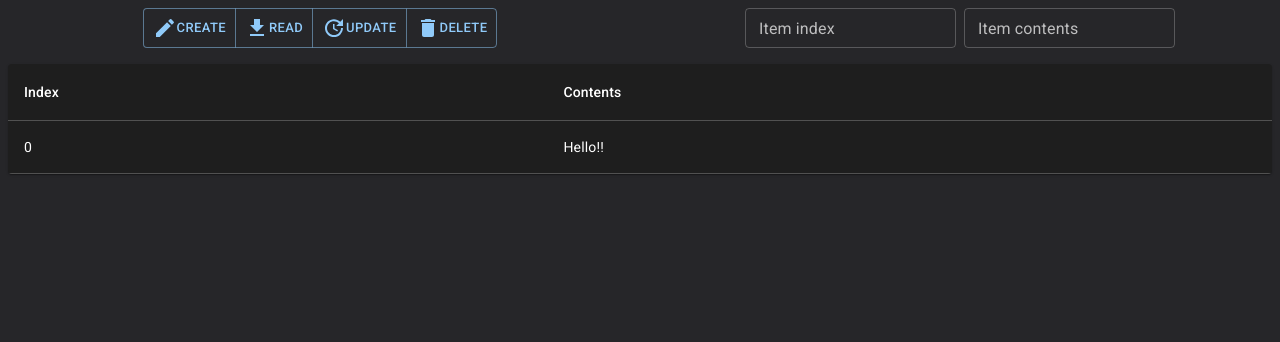
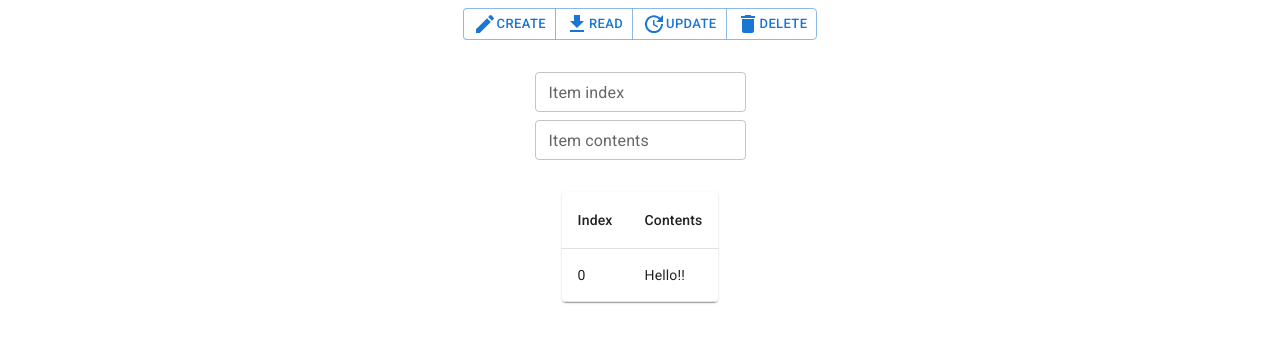
Before and after one commit to artemisia0/TODOListManager, a React (Create React App) app in the folder frontend/: page / in a window 1280 px wide. Shown: the top 342 px of the page. Built offline with nearby package versions, Linux system fonts and the light colour scheme.

Commit message:
Slightly changed frontend

```diff
--- a/frontend/src/ContentsTable.jsx
+++ b/frontend/src/ContentsTable.jsx
@@ -9,7 +9,7 @@ import Paper from '@mui/material/Paper';
 
 export default function ContentsTable() {
 	return (
-		<TableContainer component={Paper}>
+		<TableContainer component={Paper} alignItems="center">
 			<Table>
 				<TableHead>
 					<TableRow>
--- a/frontend/src/index.css
+++ b/frontend/src/index.css
@@ -1,7 +1,3 @@
 * {
 	font-family: 'Liberation Sans';
 }
-
-body {
-	background-color: #262629;
-}
--- a/frontend/src/index.jsx
+++ b/frontend/src/index.jsx
@@ -18,39 +18,47 @@ import './index.css';
 
 import ButtonGroup from '@mui/material/ButtonGroup';
 import {ThemeProvider, createTheme} from '@mui/material/styles';
-import {Grid, Stack} from '@mui/material';
+import {Box, Stack, Container} from '@mui/material';
 
 
 function App() {
 	return (
-		<Grid container spacing={2}>
-			<Grid item xs={6} justifyContent="center" display="flex">
-				<ButtonGroup variant="outlined" size="small">
+		<Box>
+			<Container>
+				<Stack spacing={4} alignItems="center">
+					<Box>
+						<ButtonGroup variant="outlined">
 							<CreateButton />
 							<ReadButton />
 							<UpdateButton />
 							<DeleteButton />
 						</ButtonGroup>
-			</Grid>
+					</Box>
 
-			<Grid item xs={6} justifyContent="center" display="flex">
-				<Stack spacing={1} direction="row">
+					<Box>
+						<Stack spacing={1}>
+							<Container>
 								<IndexInput />
+							</Container>
+							<Container>
 								<ContentsInput />
+							</Container>
 						</Stack>
-			</Grid>
+					</Box>
 
-			<Grid item xs={12} justifyContent="center" display="flex">
+					<Box>
 						<ContentsTable />
-			</Grid>
-		</Grid>
+					</Box>
+				</Stack>
+			</Container>
+		</Box>
 	);
 }
 
 function Index() {
 	const theme = createTheme({
 		palette: {
-			mode: 'dark',
+			mode: 'light',
 		}
 	});
 
```
Also changed, not shown: 1 other file (tests, documents, lock files or other folders). Lines whose indentation alone changed are shown as unchanged.
